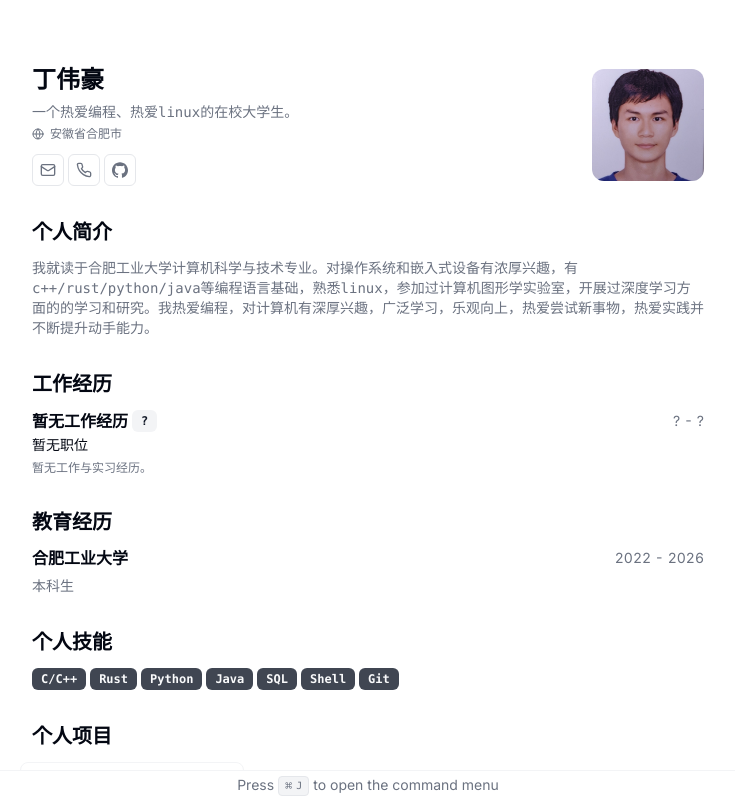
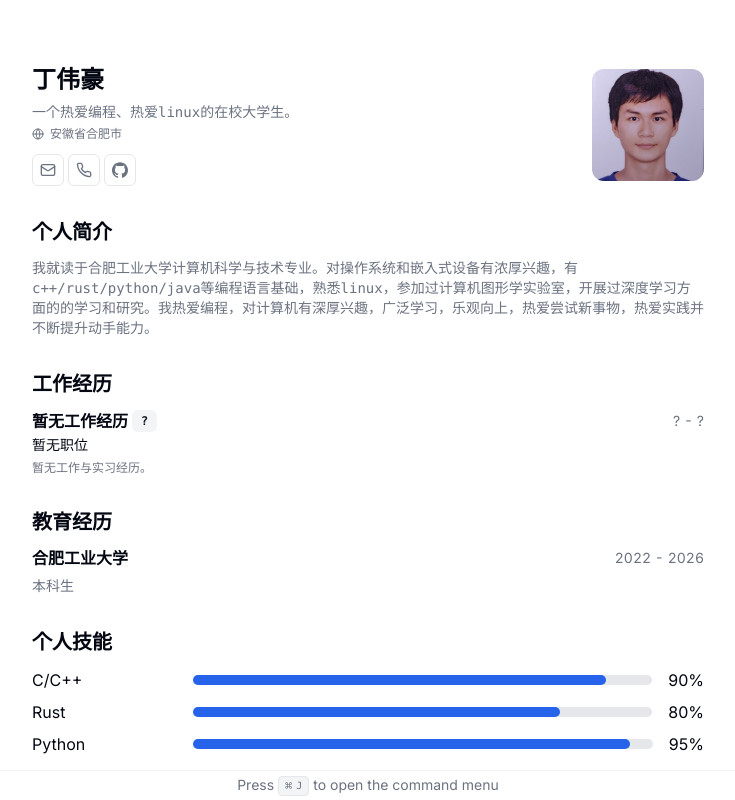
Before and after one commit to DingWH03/mycv, a Next.js app: page / in a window 1280 px wide. Shown: the top 800 px of the page, without its empty margins (272-1007 px from the left). Built offline with nearby package versions, Linux system fonts and the light colour scheme.

Commit message:
modify skill section

```diff
--- a/src/app/page.tsx
+++ b/src/app/page.tsx
@@ -160,12 +160,23 @@ export default function Page() {
         </Section>
         <Section>
           <h2 className="text-xl font-bold">个人技能</h2>
-          <div className="flex flex-wrap gap-1">
+          <div className="flex flex-col gap-2">
             {RESUME_DATA.skills.map((skill) => {
-              return <Badge key={skill}>{skill}</Badge>;
+              return (
+                <div key={skill.name} className="flex items-center gap-2">
+                  <span className="w-1/4">{skill.name}</span>
+                  <div className="w-3/4">
+                    <div className="w-full bg-gray-200 rounded-full h-2.5">
+                      <div className="bg-blue-600 h-2.5 rounded-full" style={{ width: `${skill.level}%` }}></div>
+                    </div>
+                  </div>
+                  <span className="ml-2">{skill.level}%</span>
+                </div>
+              );
             })}
           </div>
         </Section>
+
 
         <Section className="print-force-new-page scroll-mb-16">
           <h2 className="text-xl font-bold">个人项目</h2>
--- a/src/data/resume-data.tsx
+++ b/src/data/resume-data.tsx
@@ -105,14 +105,13 @@ export const RESUME_DATA = {
     // },
   ],
   skills: [
-    "C/C++",
-    "Rust",
-    "Python",
-    "Java",
-    "SQL",
-    "Shell",
-    "Git",
-    // "WebRTC",
+    { name: "C/C++", level: 90 },
+    { name: "Rust", level: 80 },
+    { name: "Python", level: 95 },
+    { name: "Java", level: 85 },
+    { name: "SQL", level: 75 },
+    { name: "Shell", level: 70 },
+    { name: "Git", level: 88 },
   ],
   projects: [
     {
```
